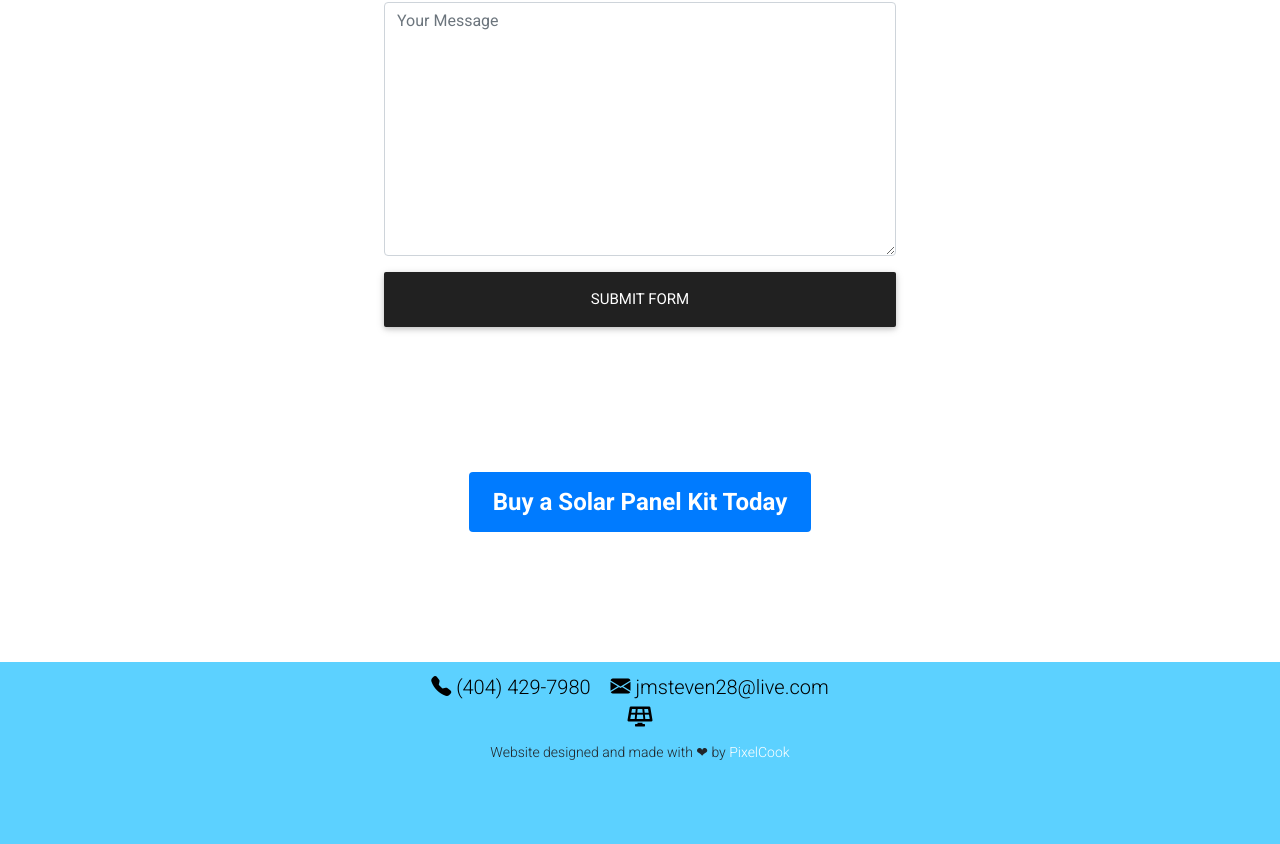
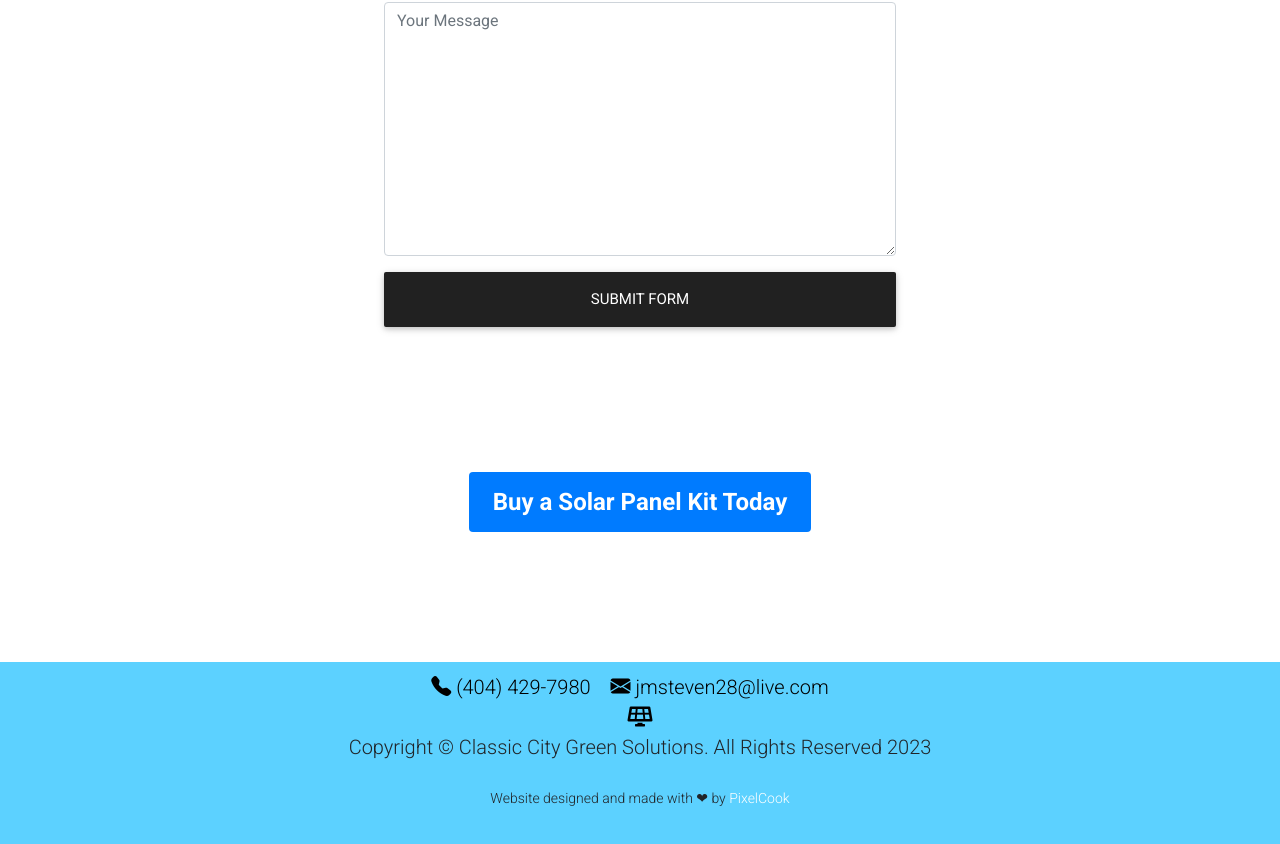
Before and after one commit to Alex-C-Codes/ClassicCityGreenSolutionsFinal, a React (Create React App) app: page /#about in a window 1280 px wide. Before the commit this address led to /#home. Shown: the part 3225-4069 px from the top of the page. Built offline with nearby package versions, Linux system fonts and the light colour scheme.

Commit message:
added copyright

```diff
--- a/src/components/pages/Footer.js
+++ b/src/components/pages/Footer.js
@@ -22,6 +22,7 @@ export default function FooterPage() {
                         <i className="fas fa-solar-panel"></i>
                     </a>
                 </div>
+                <p>Copyright © Classic City Green Solutions. All Rights Reserved {new Date().getFullYear()}</p>
 
                 <Signature />
 
```
